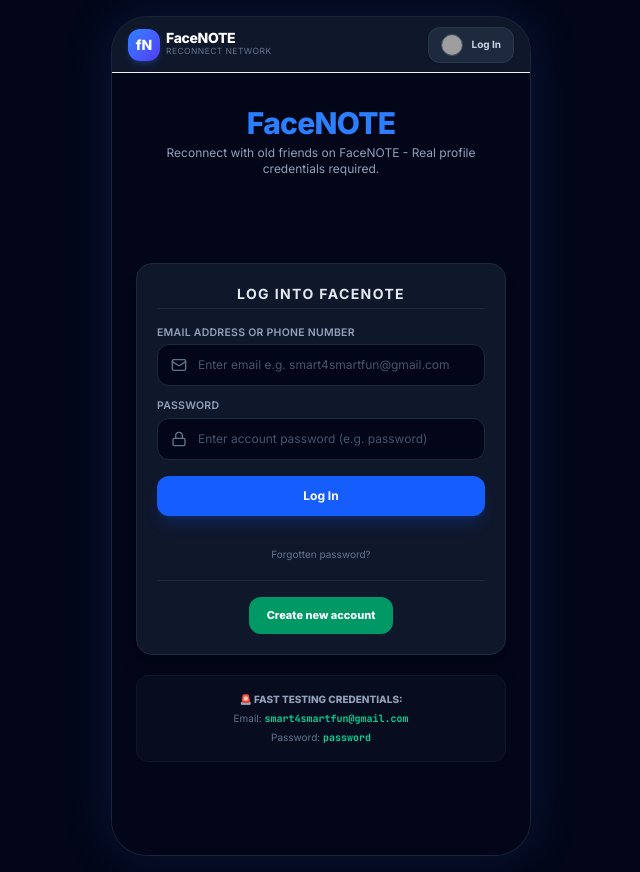
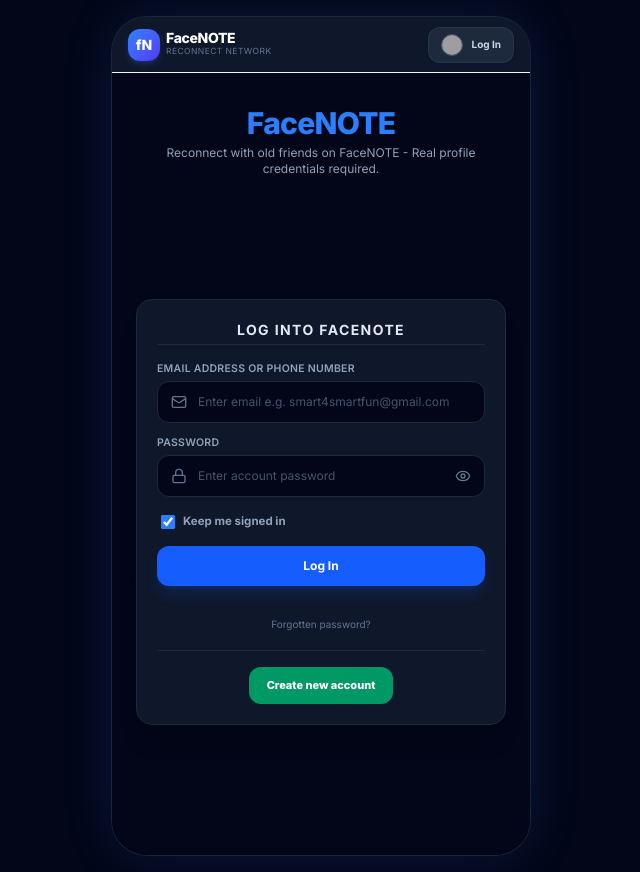
Before and after one commit to smart4smartfun-eng/FaceNOTE-NF-, a React (Vite) app: page / in a window 1280 px wide. Shown: the whole page, without its empty margins (319-959 px from the left). Built offline with nearby package versions, Linux system fonts and the light colour scheme; grey boxes are pictures that could not be loaded.

Commit message:
feat: add session persistence to authentication
Implement localStorage support to persist user sessions across page reloads. Added a "Keep me signed in" toggle and password visibility controls to the registration/login flow.

```diff
--- a/src/App.tsx
+++ b/src/App.tsx
@@ -12,7 +12,17 @@ import ActiveCallOverlay from './components/ActiveCallOverlay';
 import { Heart, MessageCircle, Landmark, UserCheck, Sparkles, BellRing } from 'lucide-react';
 
 export default function App() {
-  const [user, setUser] = useState<User | null>(null);
+  const [user, setUser] = useState<User | null>(() => {
+    const saved = localStorage.getItem('facenote_active_session');
+    if (saved) {
+      try {
+        return JSON.parse(saved);
+      } catch (e) {
+        console.error(e);
+      }
+    }
+    return null;
+  });
   const [posts, setPosts] = useState<Post[]>(INITIAL_POSTS);
   const [stories, setStories] = useState<Story[]>(INITIAL_STORIES);
   const [friends, setFriends] = useState<Friend[]>(INITIAL_FRIENDS);
@@ -284,6 +294,7 @@ export default function App() {
                 posts={posts}
                 wallet={wallet}
                 onLogOut={() => {
+                  localStorage.removeItem('facenote_active_session');
                   setUser(null);
                   setActiveTab('feed');
                 }}
--- a/src/components/RegistrationFlow.tsx
+++ b/src/components/RegistrationFlow.tsx
@@ -1,5 +1,5 @@
 import React, { useState, useEffect, useRef } from 'react';
-import { Mail, Lock, CheckCircle2, AlertCircle, Sparkles, User, Calendar, RefreshCw, Camera, Video, Activity, ShieldCheck, UserCheck } from 'lucide-react';
+import { Mail, Lock, CheckCircle2, AlertCircle, Sparkles, User, Calendar, RefreshCw, Camera, Video, Activity, ShieldCheck, UserCheck, Eye, EyeOff } from 'lucide-react';
 import { User as UserType } from '../types';
 
 interface RegistrationFlowProps {
@@ -64,6 +64,8 @@ export default function RegistrationFlow({ onComplete }: RegistrationFlowProps)
   // Login input states
   const [loginForm, setLoginForm] = useState({ identifier: '', password: '' });
   const [loginError, setLoginError] = useState('');
+  const [showLoginPassword, setShowLoginPassword] = useState(false);
+  const [keepMeSignedIn, setKeepMeSignedIn] = useState(true);
 
   // Real Facebook layout signup states
   const [signupForm, setSignupForm] = useState({
@@ -77,6 +79,7 @@ export default function RegistrationFlow({ onComplete }: RegistrationFlowProps)
     gender: 'Male'
   });
   const [signupError, setSignupError] = useState('');
+  const [showSignupPassword, setShowSignupPassword] = useState(false);
 
   // Authenticated profile intermediate container
   const [activeSessionUser, setActiveSessionUser] = useState<RegisteredUser | null>(null);
@@ -350,6 +353,13 @@ export default function RegistrationFlow({ onComplete }: RegistrationFlowProps)
           ? ["⚽ Sports", "💻 Coding", "☕ Coffee", "🏋️ Fitness"]
           : ["📸 Photography", "✈️ Travel", "🎨 Painting", "🎸 Music"]
       };
+
+      if (keepMeSignedIn) {
+        localStorage.setItem('facenote_active_session', JSON.stringify(finalUser));
+      } else {
+        localStorage.removeItem('facenote_active_session');
+      }
+
       onComplete(finalUser);
     }
   };
@@ -415,18 +425,42 @@ export default function RegistrationFlow({ onComplete }: RegistrationFlowProps)
                 <div className="relative">
                   <input
                     id="login-password"
-                    type="password"
+                    type={showLoginPassword ? 'text' : 'password'}
                     required
-                    placeholder="Enter account password (e.g. password)"
-                    className="w-full bg-slate-950 border border-slate-800 focus:border-blue-500 focus:ring-1 focus:ring-blue-500 rounded-xl px-4 py-3 text-xs text-white outline-none transition-all placeholder:text-slate-600 pl-10"
+                    placeholder="Enter account password"
+                    className="w-full bg-slate-950 border border-slate-800 focus:border-blue-500 focus:ring-1 focus:ring-blue-500 rounded-xl px-4 py-3 text-xs text-white outline-none transition-all placeholder:text-slate-600 pl-10 pr-10"
                     value={loginForm.password}
                     onChange={e => setLoginForm({ ...loginForm, password: e.target.value })}
                   />
                   <div className="absolute left-3.5 top-1/2 -translate-y-1/2 text-slate-500">
                     <Lock className="w-4 h-4" />
                   </div>
+                  <button
+                    id="toggle-login-password"
+                    type="button"
+                    onClick={() => setShowLoginPassword(!showLoginPassword)}
+                    className="absolute right-3.5 top-1/2 -translate-y-1/2 text-slate-500 hover:text-slate-300 focus:outline-none cursor-pointer"
+                    title={showLoginPassword ? "Hide password" : "Show password"}
+                  >
+                    {showLoginPassword ? <EyeOff className="w-4 h-4" /> : <Eye className="w-4 h-4" />}
+                  </button>
                 </div>
               </div>
+            </div>
+
+            {/* Keep me signed in option */}
+            <div className="flex items-center gap-2 px-1">
+              <input
+                id="keep-me-signed-in"
+                name="keepMeSignedIn"
+                type="checkbox"
+                className="accent-blue-500 cursor-pointer w-3.5 h-3.5 rounded border-slate-800"
+                checked={keepMeSignedIn}
+                onChange={e => setKeepMeSignedIn(e.target.checked)}
+              />
+              <label htmlFor="keep-me-signed-in" className="text-[11.5px] text-slate-400 font-bold select-none cursor-pointer">
+                Keep me signed in
+              </label>
             </div>
 
             <button
@@ -454,12 +488,6 @@ export default function RegistrationFlow({ onComplete }: RegistrationFlowProps)
               </button>
             </div>
           </form>
-
-          <div className="bg-slate-900/40 border border-slate-900 p-4 rounded-xl text-[10px] text-slate-500 text-center space-y-1">
-            <p className="font-extrabold text-slate-400">🚨 FAST TESTING CREDENTIALS:</p>
-            <p>Email: <span className="text-emerald-400 font-mono font-bold">smart4smartfun@gmail.com</span></p>
-            <p>Password: <span className="text-emerald-400 font-mono font-bold">password</span></p>
-          </div>
         </div>
       )}
 
@@ -525,15 +553,26 @@ export default function RegistrationFlow({ onComplete }: RegistrationFlowProps)
               {/* New Password */}
               <div>
                 <label className="block text-[10px] text-slate-400 font-semibold uppercase mb-1">New password</label>
+                <div className="relative">
                   <input
                     id="signup-password"
-                  type="password"
+                    type={showSignupPassword ? 'text' : 'password'}
                     required
                     placeholder="New password"
-                  className="w-full bg-slate-950 border border-slate-800 focus:border-blue-500 focus:ring-1 focus:ring-blue-500 rounded-xl px-3.5 py-2.5 text-xs text-white outline-none"
+                    className="w-full bg-slate-950 border border-slate-800 focus:border-blue-500 focus:ring-1 focus:ring-blue-500 rounded-xl px-3.5 py-2.5 text-xs text-white outline-none pr-10"
                     value={signupForm.password}
                     onChange={e => setSignupForm({ ...signupForm, password: e.target.value })}
                   />
+                  <button
+                    id="toggle-signup-password"
+                    type="button"
+                    onClick={() => setShowSignupPassword(!showSignupPassword)}
+                    className="absolute right-3.5 top-1/2 -translate-y-1/2 text-slate-500 hover:text-slate-300 focus:outline-none cursor-pointer"
+                    title={showSignupPassword ? "Hide password" : "Show password"}
+                  >
+                    {showSignupPassword ? <EyeOff className="w-4 h-4" /> : <Eye className="w-4 h-4" />}
+                  </button>
+                </div>
               </div>
 
               {/* Date of Birth Selectors */}
```
Lines whose indentation alone changed are shown as unchanged.
